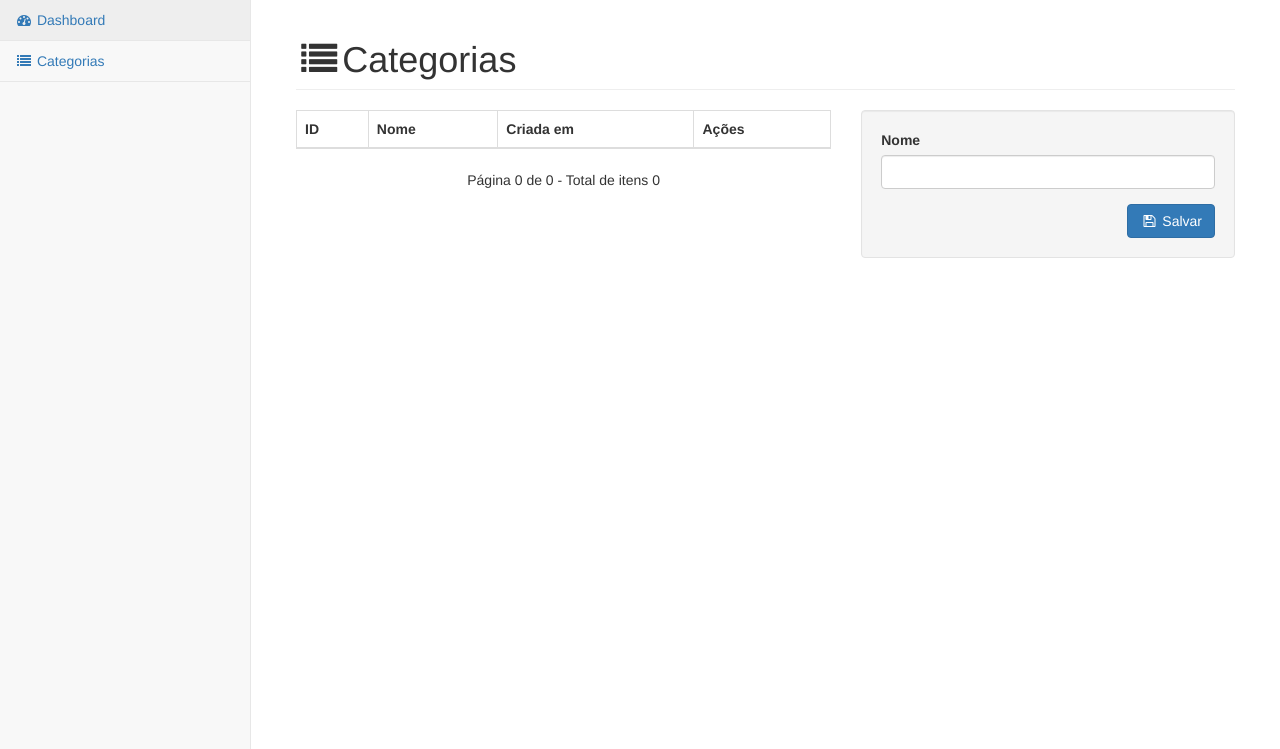
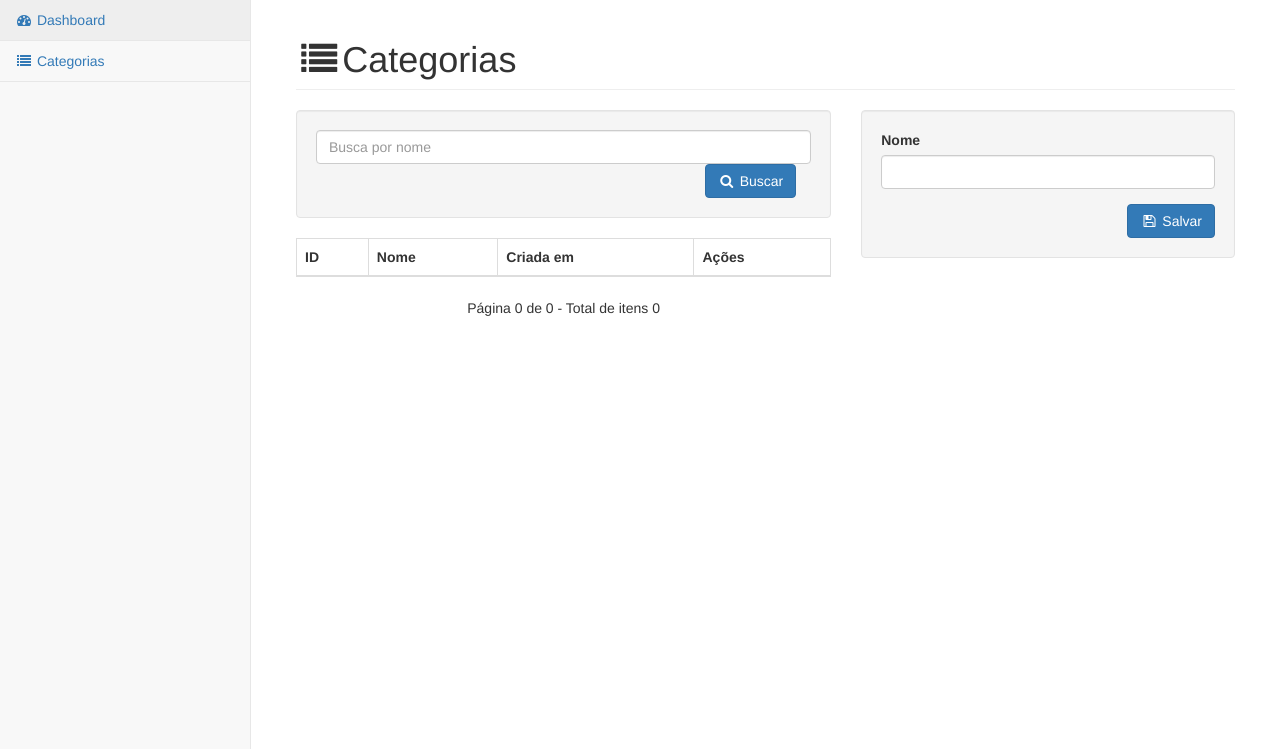
Before and after one commit to mariosmello/dave, a Laravel app: template resources/views/categoria/index.blade.php in a window 1280 px wide. Shown: the part 51-800 px from the top of the page. Run offline with Laravel 8, Linux system fonts and the light colour scheme; the template is opened without the code that fills it, so the values that code supplies are empty; some libraries are stand-ins or nearby versions.

Commit message:
soft delete e iniciando a implementação de busca

```diff
--- a/app/Categoria.php
+++ b/app/Categoria.php
@@ -3,8 +3,11 @@
 namespace App;
 
 use Illuminate\Database\Eloquent\Model;
+use Illuminate\Database\Eloquent\SoftDeletes;
 
 class Categoria extends Model
 {
-    //
+    use SoftDeletes;
+
+    protected $dates = ['deleted_at'];
 }
--- a/app/Http/routes.php
+++ b/app/Http/routes.php
@@ -20,10 +20,10 @@ Route::group(['middleware' => 'auth'], function()
     Route::group(['prefix' => 'categorias'], function()
     {
         Route::get('',                  ['as' => 'categoria.index',     'uses' => 'CategoriaController@index']);
-        Route::post('salvar',            ['as' => 'categoria.store',     'uses' => 'CategoriaController@store']);
-        Route::get('editar/{id}',      ['as' => 'categoria.edit',      'uses' => 'CategoriaController@edit']);
+        Route::post('salvar',           ['as' => 'categoria.store',     'uses' => 'CategoriaController@store']);
+        Route::get('editar/{id}',       ['as' => 'categoria.edit',      'uses' => 'CategoriaController@edit']);
         Route::post('atualizar/{id}',   ['as' => 'categoria.update',    'uses' => 'CategoriaController@update']);
-        Route::get('remover/{id}',     ['as' => 'categoria.destroy',   'uses' => 'CategoriaController@destroy']);
+        Route::get('remover/{id}',      ['as' => 'categoria.destroy',   'uses' => 'CategoriaController@destroy']);
     });
 
 });
--- a/resources/views/categoria/index.blade.php
+++ b/resources/views/categoria/index.blade.php
@@ -8,6 +8,8 @@
 
     <div class="row">
         <div class="col-md-7">
+
+            @include('partials.busca')
 
             <table class="table table-bordered table-striped table-hover" id="gridCategorias">
                 <thead>
@@ -26,7 +28,7 @@
                         <td>{!! $categoria->created_at !!}</td>
                         <td>
                             <a href="{!! route('categoria.edit', $categoria->id) !!}" class="btn btn-primary btn-xs">Editar</a>
-                            <a href="{!! route('categoria.destroy', $categoria->id) !!}" class="btn btn-danger btn-xs">Excluir</a>
+                            <a href="{!! route('categoria.destroy', $categoria->id) !!}" class="dave-btn-destroy btn btn-danger btn-xs">Excluir</a>
                         </td>
                     </tr>
                 @endforeach
@@ -47,22 +49,26 @@
 
             <div class="well">
                 {!! Form::open(array('route' => 'categoria.store')) !!}
-                <div class="form-group">
-                    {!! Form::label('nome', 'Nome', array('class' => 'form-label')) !!}
-                    {!! Form::text('nome', null, ['class' => 'form-control']) !!}
-                </div>
-                <div class="row">
-                    <div class="col-md-12 text-right">
-                        <button class="btn btn-primary" type="submit">
-                            <i class="fa fa-fw fa-save"></i>
-                            Salvar
-                        </button>
-                    </div>
-                </div>
+                    @include('categoria.partils.form')
                 {!! Form::close() !!}
             </div>
 
         </div>
     </div>
 
+    @section('scripts')
+    @parent
+        <script>
+            $(document).ready(function() {
+                $('.dave-btn-destroy').click(function(event) {
+                    //var btn = $(event.currentTarget);
+                    var confirm = window.confirm('Tem certeza que deseja excluir?');
+                    if (!confirm) {
+                        event.preventDefault();
+                    }
+                });
+            });
+        </script>
+    @stop
+
 @endsection
--- /dev/null
+++ b/resources/views/categoria/partils/form.blade.php
@@ -0,0 +1,12 @@
+<div class="form-group">
+    {!! Form::label('nome', 'Nome', array('class' => 'form-label')) !!}
+    {!! Form::text('nome', null, ['class' => 'form-control']) !!}
+</div>
+<div class="row">
+    <div class="col-md-12 text-right">
+        <button class="btn btn-primary" type="submit">
+            <i class="fa fa-fw fa-save"></i>
+            Salvar
+        </button>
+    </div>
+</div>
--- a/resources/views/layout/layout.blade.php
+++ b/resources/views/layout/layout.blade.php
@@ -308,6 +308,8 @@
 <!-- Custom Theme JavaScript -->
 <script src="/js/sb-admin-2.js"></script>
 
+@yield('scripts')
+
 @if ( Config::get('app.debug') )
     <script type="text/javascript">
         document.write('<script src="//localhost:35729/livereload.js?snipver=1" type="text/javascript"><\/script>')
--- /dev/null
+++ b/resources/views/partials/busca.blade.php
@@ -0,0 +1,10 @@
+{!! Form::open(['class' => 'well', 'method' => 'GET']) !!}
+    {!! Form::text('busca', null, ['class' => 'form-control', 'placeholder' => 'Busca por nome']) !!}
+    <div class="col-md-12 text-right">
+        <button class="btn btn-primary" type="submit">
+            <i class="fa fa-fw fa-search"></i>
+            Buscar
+        </button>
+    </div>
+    <br style="clear: both" />
+{!! Form::close() !!}
```
Also changed, not shown: resources/views/categoria/edit.blade.php (+17 -13 lines), database/migrations/2015_09_17_032241_addSoftDeleteCategoria.php (added).
